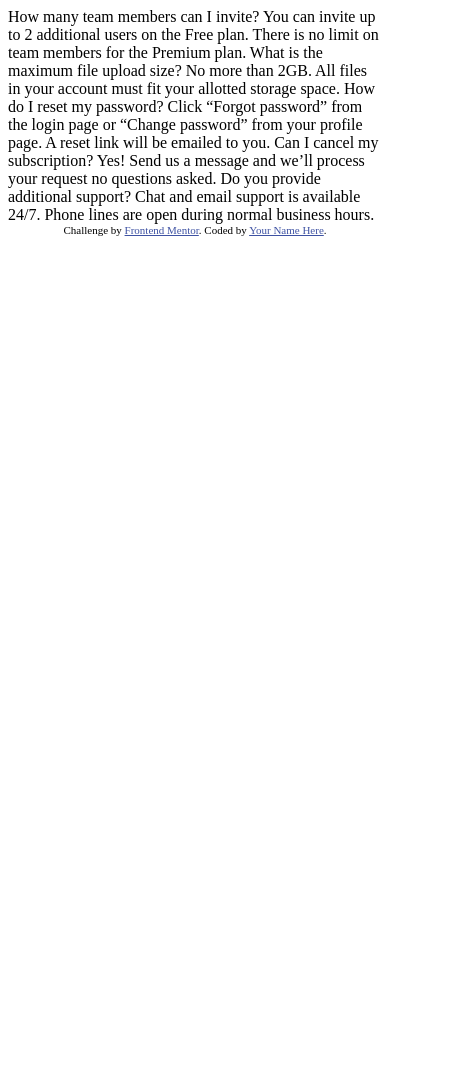
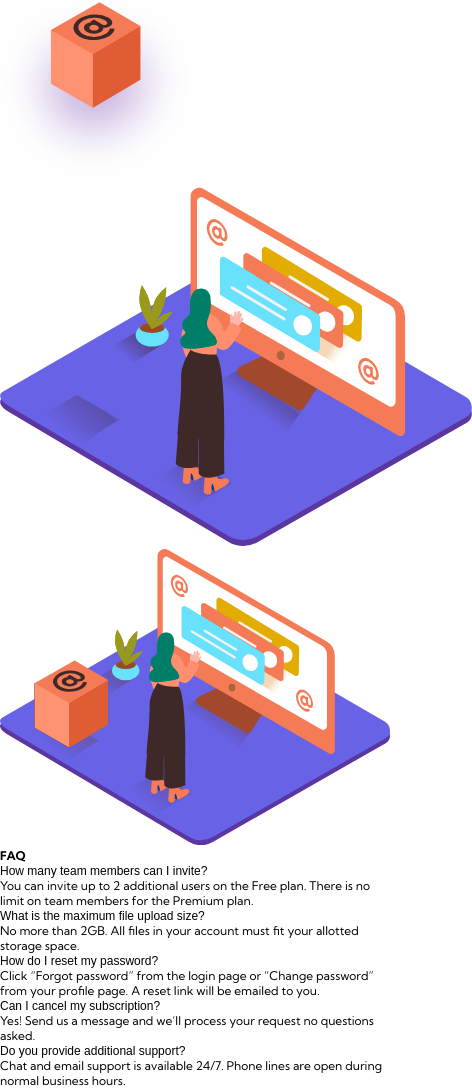
Before and after one commit to vincentole/frontend_mentor_challenges, a plain HTML site: page faq_accordion_card/index.html in a window 390 px wide. Shown: the whole page, 472 px wide, since content can reach past the window. Before the commit the page ends 844 px from the top, so only its background shows below. Drawn offline with Linux system fonts and the light colour scheme.

Commit message:
added faq html

```diff
--- a/faq_accordion_card/index.html
+++ b/faq_accordion_card/index.html
@@ -5,36 +5,59 @@
   <meta name="viewport" content="width=device-width, initial-scale=1.0"> <!-- displays site properly based on user's device -->
 
   <link rel="icon" type="image/png" sizes="32x32" href="./images/favicon-32x32.png">
-
+  <link rel="stylesheet" href="./css/style.css">
   <title>Frontend Mentor | FAQ Accordion Card</title>
 
-  <!-- Feel free to remove these styles or customise in your own stylesheet 👍 -->
-  <style>
-    .attribution { font-size: 11px; text-align: center; }
-    .attribution a { color: hsl(228, 45%, 44%); }
-  </style>
 </head>
 <body>
-  How many team members can I invite?
-  You can invite up to 2 additional users on the Free plan. There is no limit on
-  team members for the Premium plan.
+  <div class="faq-container">
+    <div class="img-container">
+      <div class="img-desktop">
+        <img src="./images/illustration-box-desktop.svg" alt="woman with pc">
+        <img src="./images/illustration-woman-online-desktop.svg" alt="">
+      </div>
+      <div class="img-mobile">
+        <img src="./images/illustration-woman-online-mobile.svg" alt="">
+      </div>
 
-  What is the maximum file upload size?
-  No more than 2GB. All files in your account must fit your allotted storage space.
+    </div>
+    <div class="questions">
+      <h1>FAQ</h1>
+      <button class="accordion">How many team members can I invite?</button>
+      <div class="panel">
+        <p>You can invite up to 2 additional users on the Free plan. There is no limit on
+          team members for the Premium plan.</p>
+      </div>
+      <button class="accordion">What is the maximum file upload size?</button>
+      <div class="panel">
+        <p>No more than 2GB. All files in your account must fit your allotted storage space.</p>
+      </div>
+      <button class="accordion">How do I reset my password?</button>
+      <div class="panel">
+        <p>Click “Forgot password” from the login page or “Change password” from your profile page.
+          A reset link will be emailed to you.</p>
+      </div>
+      <button class="accordion">Can I cancel my subscription?</button>
+      <div class="panel">
+        <p>Yes! Send us a message and we’ll process your request no questions asked.</p>
+      </div>
+      <button class="accordion">Do you provide additional support?</button>
+      <div class="panel">
+        <p>Chat and email support is available 24/7. Phone lines are open during normal business hours.</p>
+      </div>
+    </div>
 
-  How do I reset my password?
-  Click “Forgot password” from the login page or “Change password” from your profile page.
-  A reset link will be emailed to you.
+  </div>
 
-  Can I cancel my subscription?
-  Yes! Send us a message and we’ll process your request no questions asked.
 
-  Do you provide additional support?
-  Chat and email support is available 24/7. Phone lines are open during normal business hours.
 
-  <div class="attribution">
-    Challenge by <a href="https://www.frontendmentor.io?ref=challenge" target="_blank">Frontend Mentor</a>.
-    Coded by <a href="#">Your Name Here</a>.
-  </div>
+
+
+
+
+
+
+
+
 </body>
 </html>
--- a/faq_accordion_card/scss/style.scss
+++ b/faq_accordion_card/scss/style.scss
@@ -15,7 +15,7 @@ $soft_blue: hsl(240, 73%, 65%);
 //    Neutral
 //    Text
 $very_dark_grayish_blue: hsl(237, 12%, 33%);
-$dark_grayish_blue: hsl(240, 6%, 50%)
+$dark_grayish_blue: hsl(240, 6%, 50%);
 //    Dividers
 $light_grayish_blue: hsl(240, 5%, 91%);
 
```
Also changed, not shown: faq_accordion_card/css/style.css (added).
